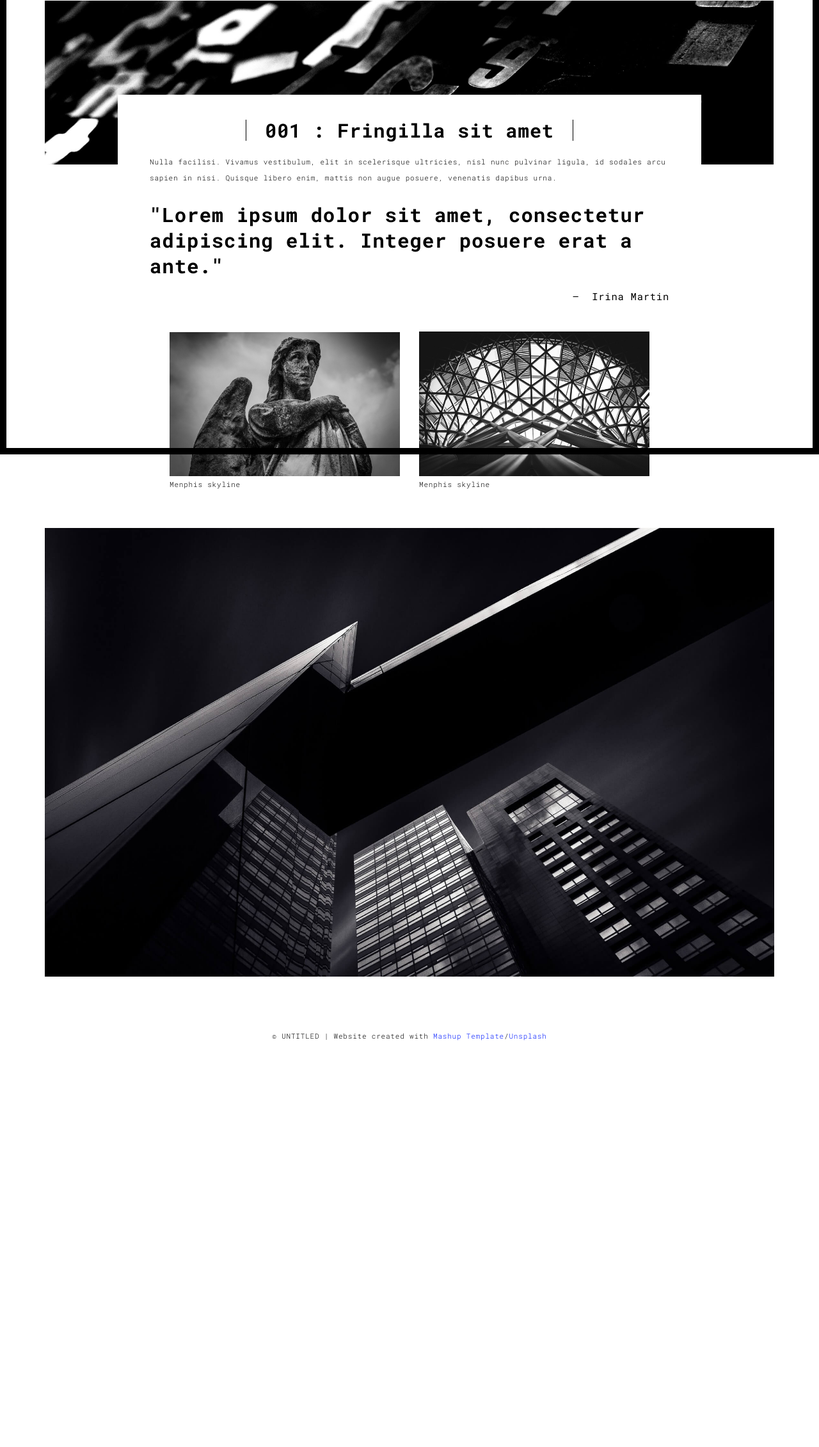
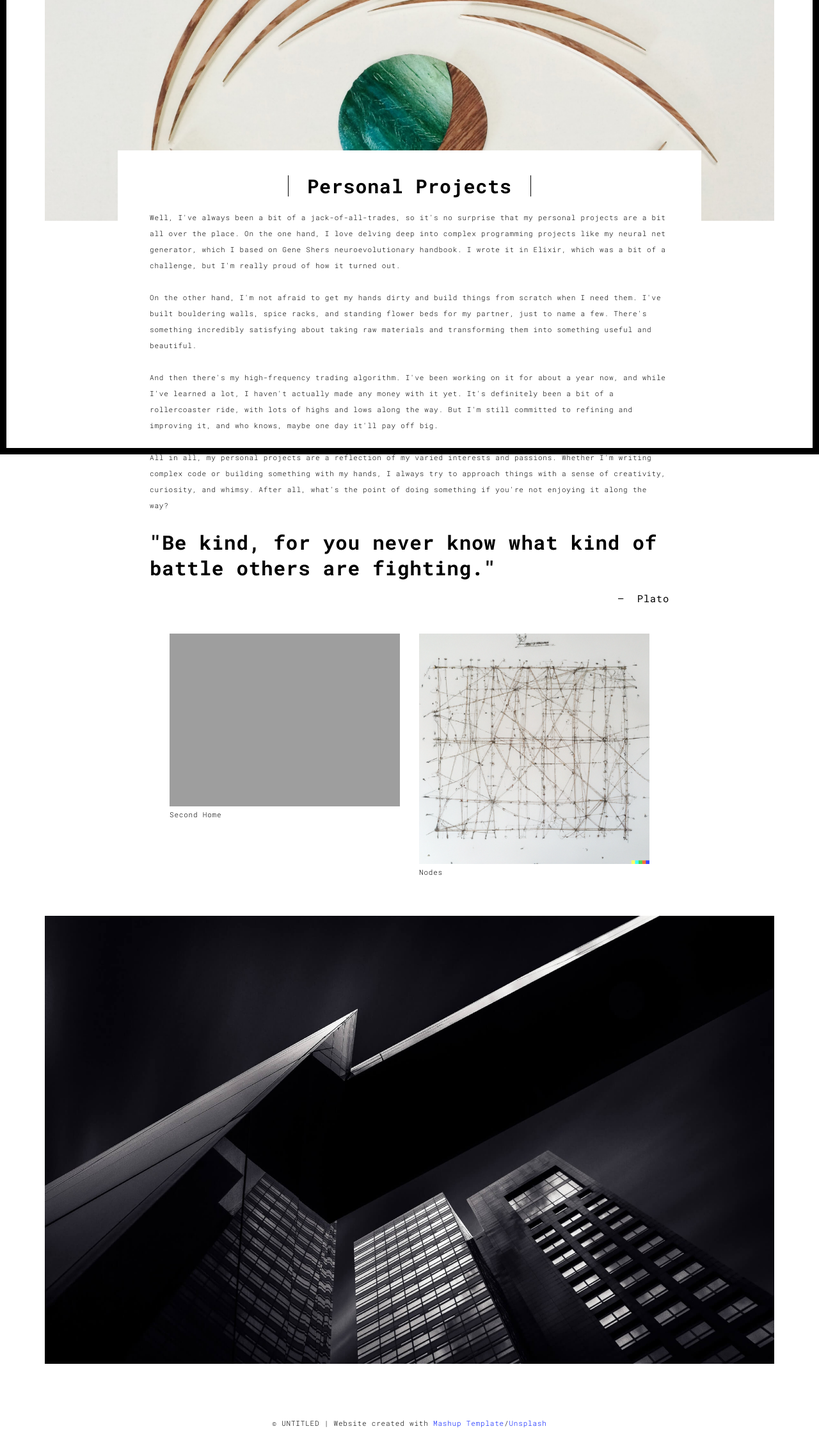
Before and after one commit to kwisatzheadache/portfolio, a Flask app: page /projects.html in a window 1280 px wide. Shown: the part 90-2351 px from the top of the page at 64% size. Before the commit the page ends 1716 px from the top, so only its background shows below. Run offline with Flask 2, Linux system fonts and the light colour scheme; some libraries are stand-ins or nearby versions; grey boxes are pictures that could not be loaded.

Commit message:
preliminary content done

```diff
--- a/templates/projects.html
+++ b/templates/projects.html
@@ -81,27 +81,32 @@
         <div class="row">
           <div class="col-xs-12">
             <img
-              src="static/assets/images/work001-01.jpg"
+              src="static/assets/images/eye-banner.jpg"
               class="img-responsive"
               alt=""
             />
             <div class="card-container">
               <div class="text-center">
-                <h1 class="h2">001 : Fringilla sit amet</h1>
+                <h1 class="h2">Personal Projects</h1>
               </div>
               <p>
-                Nulla facilisi. Vivamus vestibulum, elit in scelerisque
-                ultricies, nisl nunc pulvinar ligula, id sodales arcu sapien in
-                nisi. Quisque libero enim, mattis non augue posuere, venenatis
-                dapibus urna.
+                Well, I've always been a bit of a jack-of-all-trades, so it's no surprise that my personal projects are a bit all over the place. On the one hand, I love delving deep into complex programming projects like my neural net generator, which I based on Gene Shers neuroevolutionary handbook. I wrote it in Elixir, which was a bit of a challenge, but I'm really proud of how it turned out.
+                <br><br>
+
+On the other hand, I'm not afraid to get my hands dirty and build things from scratch when I need them. I've built bouldering walls, spice racks, and standing flower beds for my partner, just to name a few. There's something incredibly satisfying about taking raw materials and transforming them into something useful and beautiful.
+                <br><br>
+
+And then there's my high-frequency trading algorithm. I've been working on it for about a year now, and while I've learned a lot, I haven't actually made any money with it yet. It's definitely been a bit of a rollercoaster ride, with lots of highs and lows along the way. But I'm still committed to refining and improving it, and who knows, maybe one day it'll pay off big.
+                <br><br>
+
+All in all, my personal projects are a reflection of my varied interests and passions. Whether I'm writing complex code or building something with my hands, I always try to approach things with a sense of creativity, curiosity, and whimsy. After all, what's the point of doing something if you're not enjoying it along the way?
               </p>
 
               <blockquote>
                 <p>
-                  "Lorem ipsum dolor sit amet, consectetur adipiscing elit.
-                  Integer posuere erat a ante."
+                  "Be kind, for you never know what kind of battle others are fighting."
                 </p>
-                <small class="pull-right">Irina Martin</small>
+                <small class="pull-right">Plato</small>
               </blockquote>
             </div>
           </div>
@@ -110,19 +115,19 @@
             <div class="row">
               <div class="col-xs-12 col-md-6">
                 <img
-                  src="static/assets/images/work001-02.jpg"
+                  src="static/assets/images/woodshop.png"
                   class="img-responsive"
                   alt=""
                 />
-                <p>Menphis skyline</p>
+                <p>Second Home</p>
               </div>
               <div class="col-xs-12 col-md-6">
                 <img
-                  src="static/assets/images/work001-03.jpg"
+                  src="static/assets/images/davinci.png"
                   class="img-responsive"
                   alt=""
                 />
-                <p>Menphis skyline</p>
+                <p>Nodes</p>
               </div>
             </div>
           </div>
```
Also changed, not shown: templates/about.html (+10 -2 lines), templates/embrace.html (+10 -14 lines), templates/hobbying.html (+12 -14 lines), static/assets/images/brothers.JPG (added), static/assets/images/climbing-banner.PNG (added), static/assets/images/davinci.png (added), static/assets/images/embrace-3ply.png (added), static/assets/images/embrace-us.jpg (added), static/assets/images/eye-banner.JPG (added), static/assets/images/libra.avif (added), static/assets/images/libra.webp (added), 6 other files.
